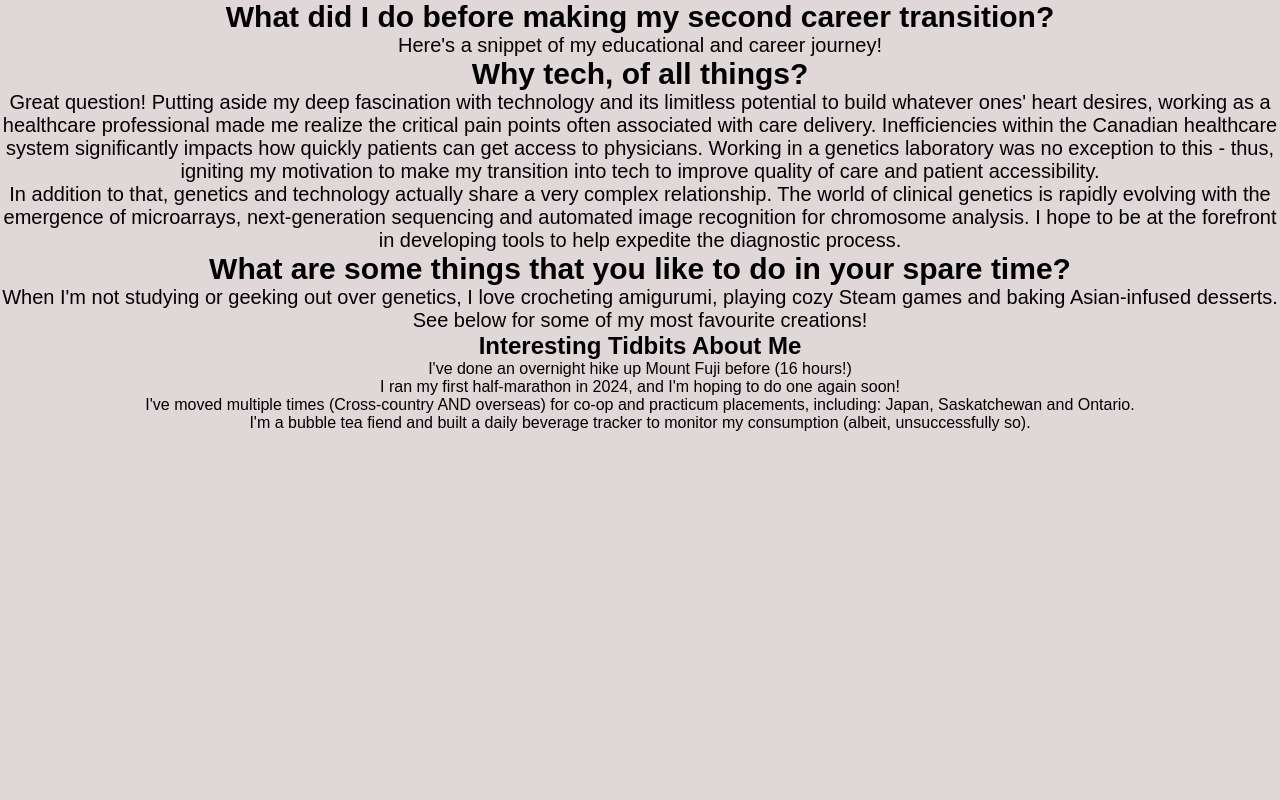
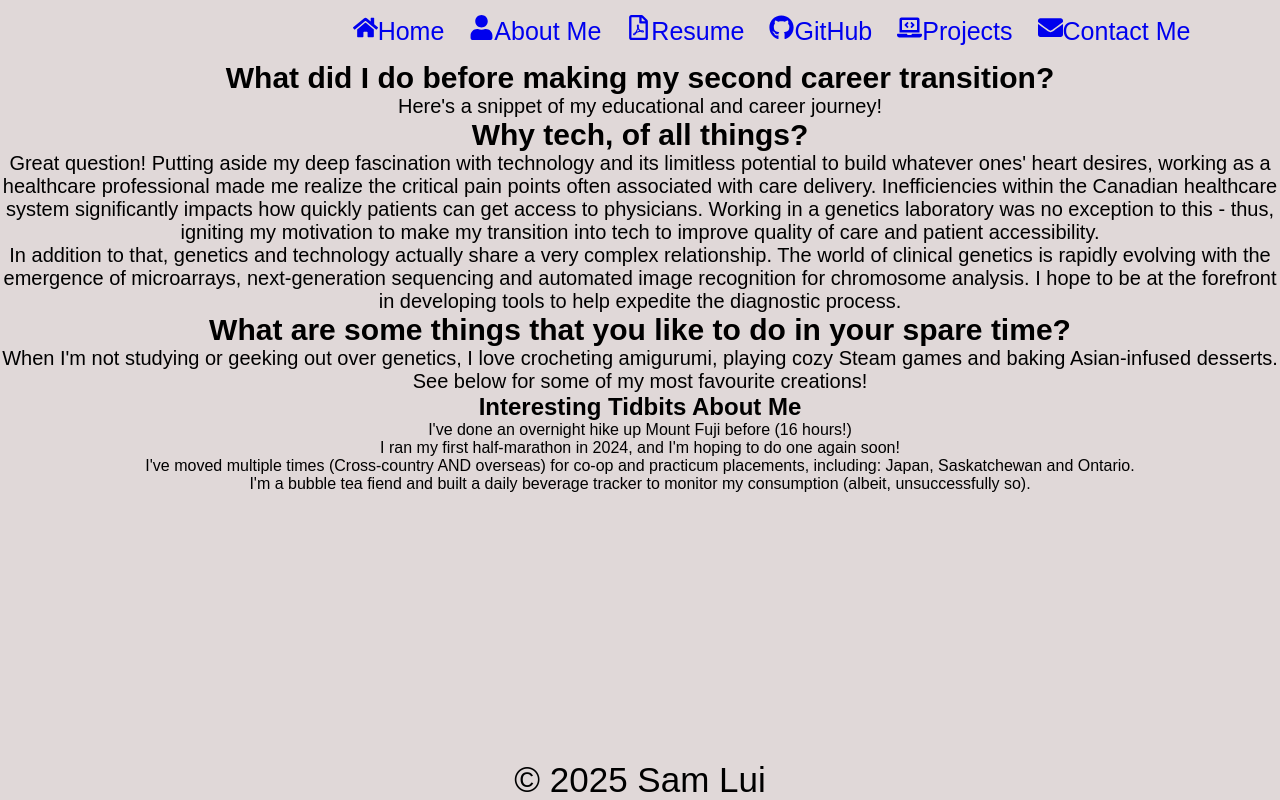
Before and after one commit to samlui1009/sam-lui, a React (Vite) app: page /aboutme in a window 1280 px wide. Built offline with nearby package versions, Linux system fonts and the light colour scheme; a web font is replaced by a local one.

Commit message:
Added footers and headers to all pages

```diff
--- a/src/pages/AboutMe.jsx
+++ b/src/pages/AboutMe.jsx
@@ -1,9 +1,13 @@
 import './AboutMe.css';
+import Navbar from '../components/Navbar.jsx';
+import Footer from '../components/Footer.jsx';
 import '../components/CareerTimeline.jsx';
 import CareerTimeline from '../components/CareerTimeline.jsx';
 
 function AboutMe() {
     return (
+        <>
+        <Navbar></Navbar>
         <div>
             <div className="career-transition">
                 <h2 className="career-transition-title">What did I do before making my second career transition?</h2>
@@ -48,6 +52,8 @@
                 </ul>
             </div>
         </div>
+        <Footer></Footer>
+        </>
     )
 }
 
--- a/src/pages/Contact.jsx
+++ b/src/pages/Contact.jsx
@@ -4,6 +4,10 @@
 import Image from '../assets/workspace_background.png';
 import Navbar from '../components/Navbar.jsx';
 import Footer from '../components/Footer.jsx';
+
+// Reference code for EmailJS from here:
+// https://www.youtube.com/watch?v=bMq2riFCF90
+// And corresponding documentation from EmailJS itself
 
 function Contact() {
     const form = useRef();
--- a/src/pages/Projects.jsx
+++ b/src/pages/Projects.jsx
@@ -1,6 +1,16 @@
+import Navbar from '../components/Navbar.jsx';
+import Footer from '../components/Footer.jsx';
 
 function Projects() {
 
+    return(
+        <>
+        <div>
+        <Navbar></Navbar>
+        <Footer></Footer>
+        </div>
+        </>
+    )
 }
 
 export default Projects
```
